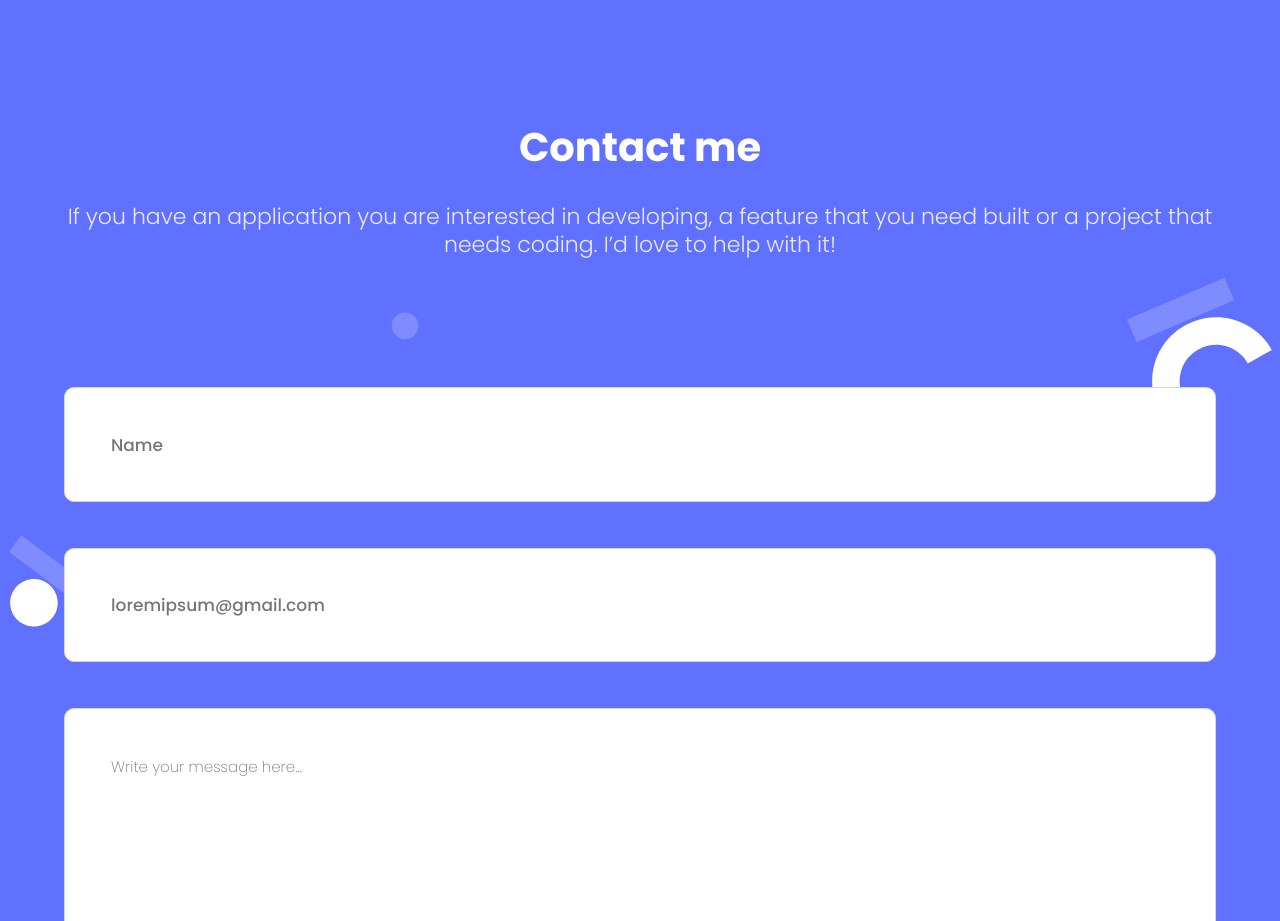
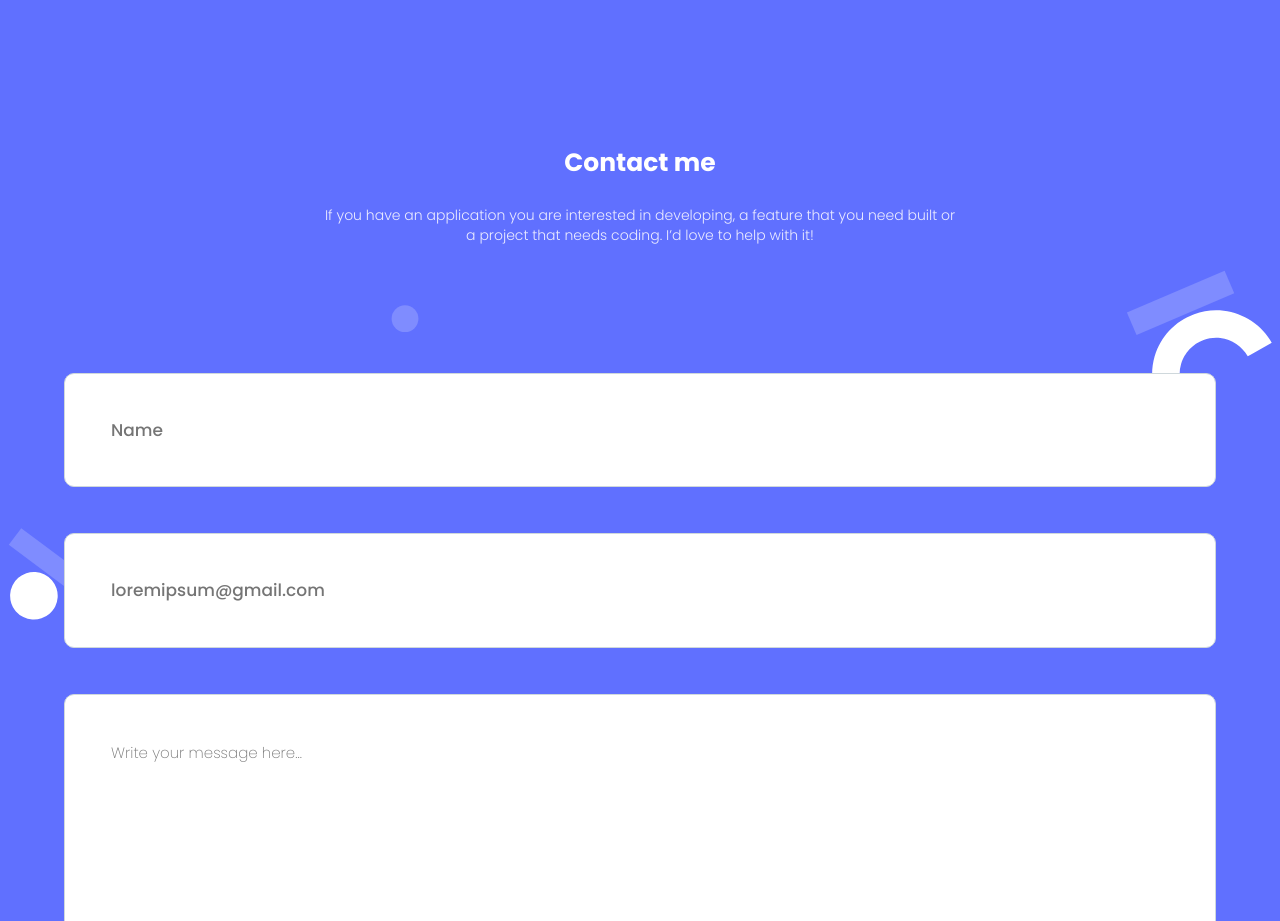
Before and after one commit to migcm06/miguel-portfolio, a plain HTML site: page index.html in a window 1280 px wide. Shown: the part 4980-5901 px from the top of the page. Drawn offline with Linux system fonts and the light colour scheme.

Commit message:
Doing the form desktop version

```diff
--- a/styles.css
+++ b/styles.css
@@ -620,6 +620,18 @@ p#resume {
     background-size: 100% 100%;
     padding-top: 20%;
   }
+
+  #contact_title {
+    color: white;
+    font-size: 25px;
+  }
+
+  p#form_text {
+    font-size: 14px;
+    width: 50%;
+    line-height: 20px;
+    margin-top: -1%;
+  }
 }
 
 img.tonic.screen-pic, img.multi.screen-pic, img.face.screen-pic {
@@ -633,5 +645,4 @@ a.button.project.tonic {
 h2#last_h2.title, p#last_p.text, p#color.last, ul.social {
   margin-left: 5%;
 }
-
 /* stylelint-disable-next-line rule */
```
